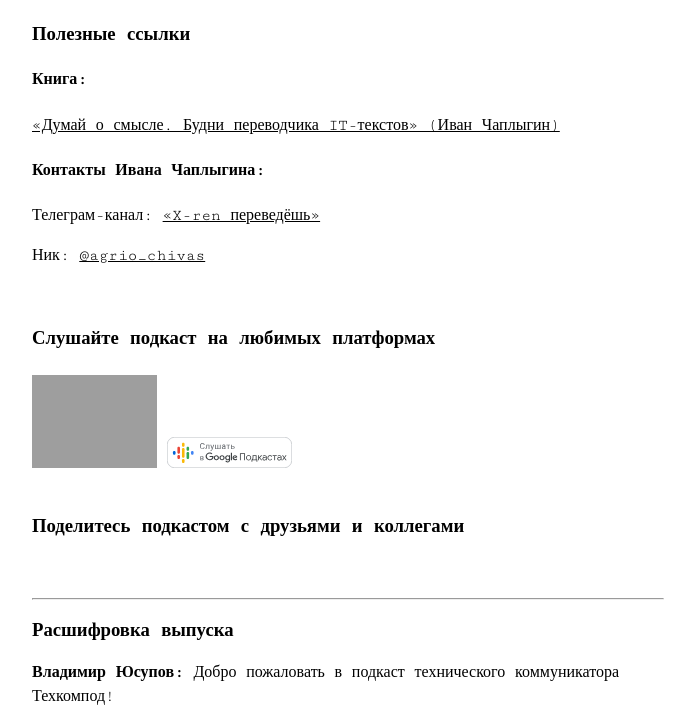
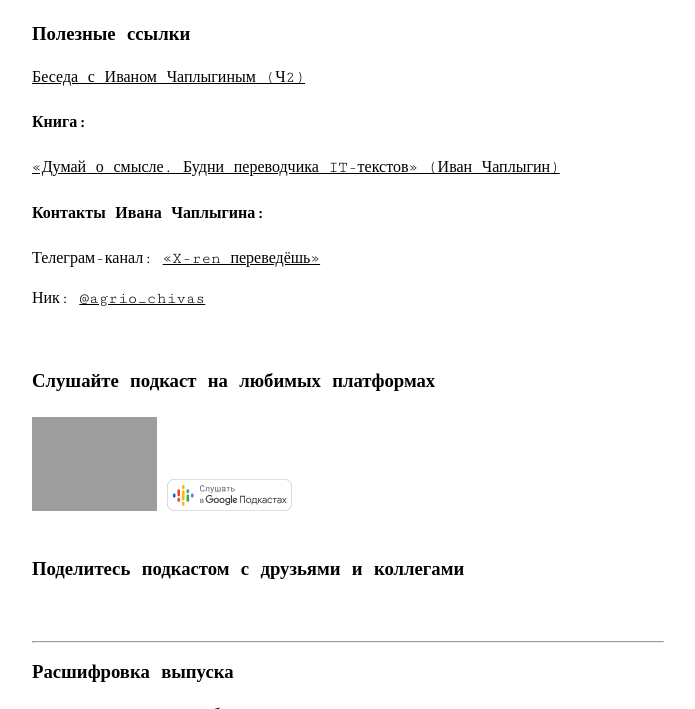
Before and after one commit to techwritex/techcommpod, a Jekyll site: the page built from _posts/2024-01-18-vypusk-14-beseda-s-ivanom-chaplyginym-1.md, in a window 1280 px wide and 900 px high, scrolled down 970 px, cut to the strip 191-900 px from the top of the window. Shown: the whole strip, without its empty margins (292-987 px from the left). Built offline with Jekyll 4.4.1, drawn with Linux system fonts in a browser that asks for light colours.

Commit message:
techcommpod-1.8.2-episode-15-03

```diff
--- a/_posts/2024-01-18-vypusk-14-beseda-s-ivanom-chaplyginym-1.md
+++ b/_posts/2024-01-18-vypusk-14-beseda-s-ivanom-chaplyginym-1.md
@@ -24,6 +24,8 @@ episode: "Выпуск #14. Беседа с Иваном Чаплыгиным (
 {% include player_frame.html src="https://techcommpod.s3.eu-north-1.amazonaws.com/pages/episode_014/index.html" %}
 
 ### Полезные ссылки
+
+[Беседа с Иваном Чаплыгиным (Ч2)](https://techcommpod.ru/vypusk-15-beseda-s-ivanom-chaplyginym-2/)
 
 #### Книга:
 
```
Also changed, not shown: _posts/2024-01-22-vypusk-15-beseda-s-ivanom-chaplyginym-2.md (+2 -0 lines).
